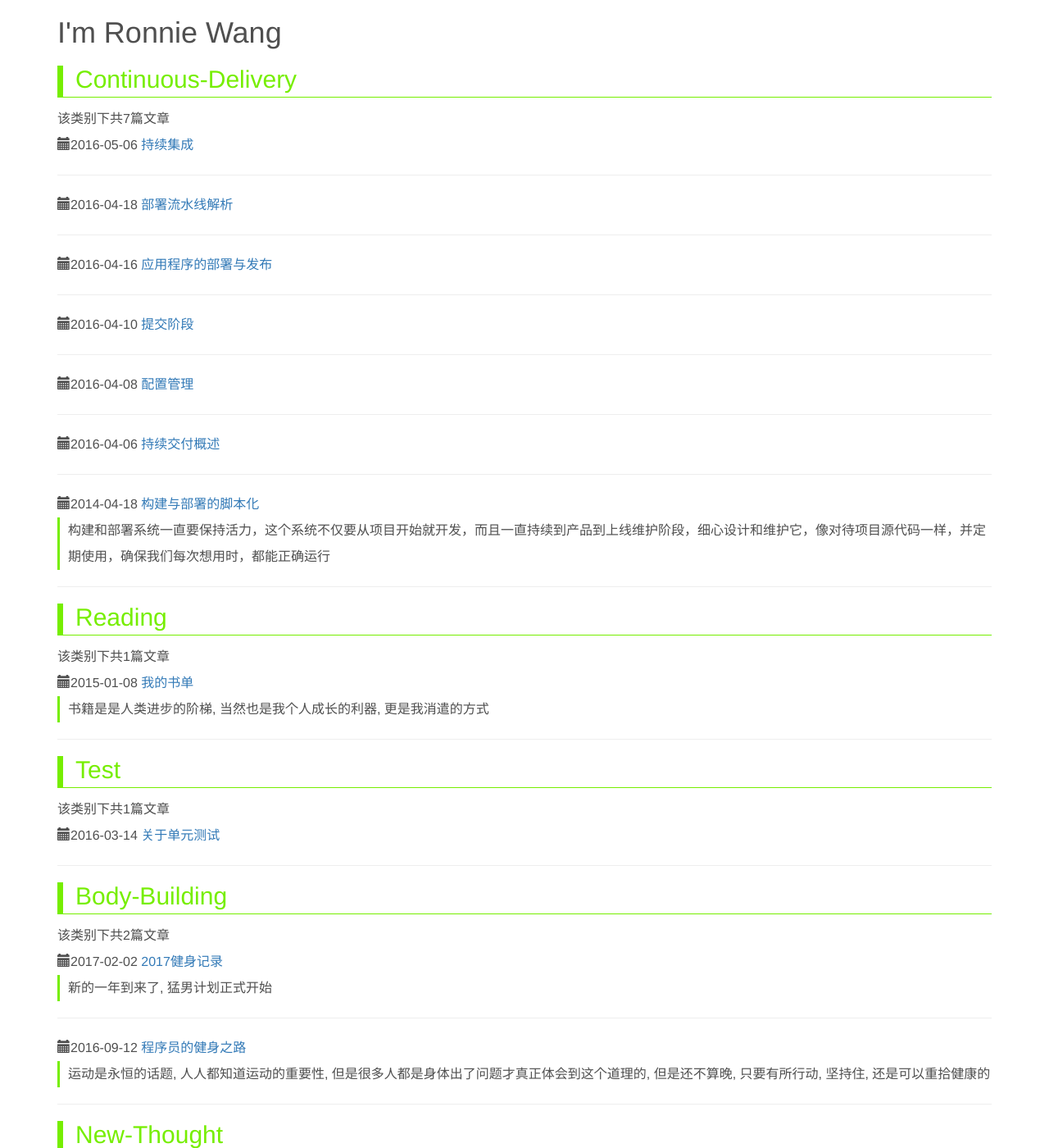
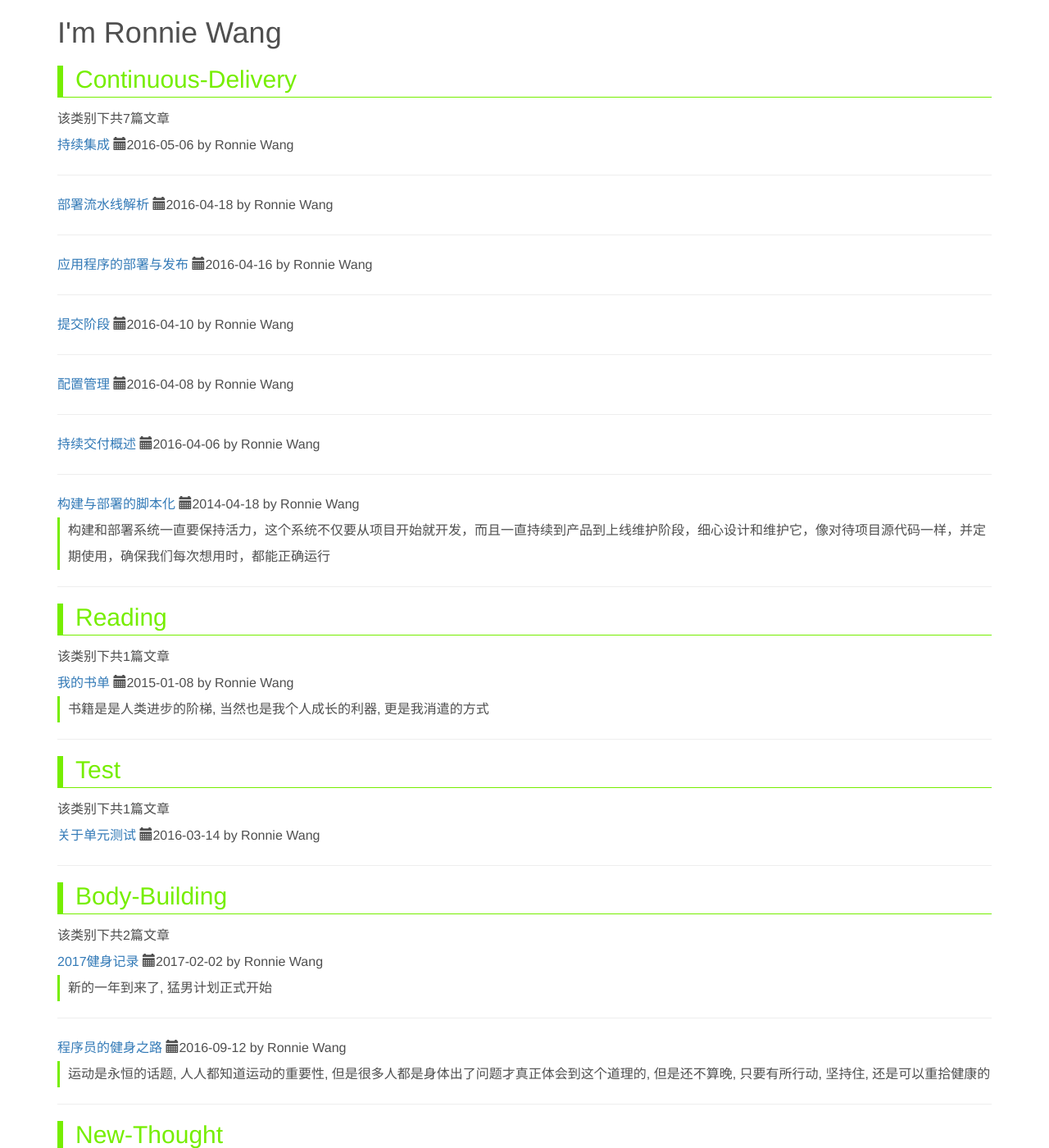
Before and after one commit to ronniewang/ronniewang.github.io, a Jekyll site: the page built from index.html, in a window 1280 px wide and 1400 px high. Shown: the whole window at 82% size. Built offline with Jekyll 4.4.1, drawn with Linux system fonts in a browser that asks for light colours; some of the changed text lies outside the part shown.

Commit message:
update css

```diff
--- a/index.html
+++ b/index.html
@@ -20,7 +20,7 @@ title: I'm Ronnie Wang
 <span>该类别下共{{ category | last | size }}篇文章</span>
     {% for post in category.last %}
     <div class="item">
-        <span class="glyphicon glyphicon-calendar"></span>{{ post.date | date:"%Y-%m-%d" }} <a href="{{ post.url }}">{{ post.title }}</a>
+        <a href="{{ post.url }}">{{ post.title }}</a> <span class="glyphicon glyphicon-calendar"></span>{{ post.date | date:"%Y-%m-%d" }} by Ronnie Wang
         <p class="desc"> {{ post.description }}</p>
         <hr/>
     </div>
```
